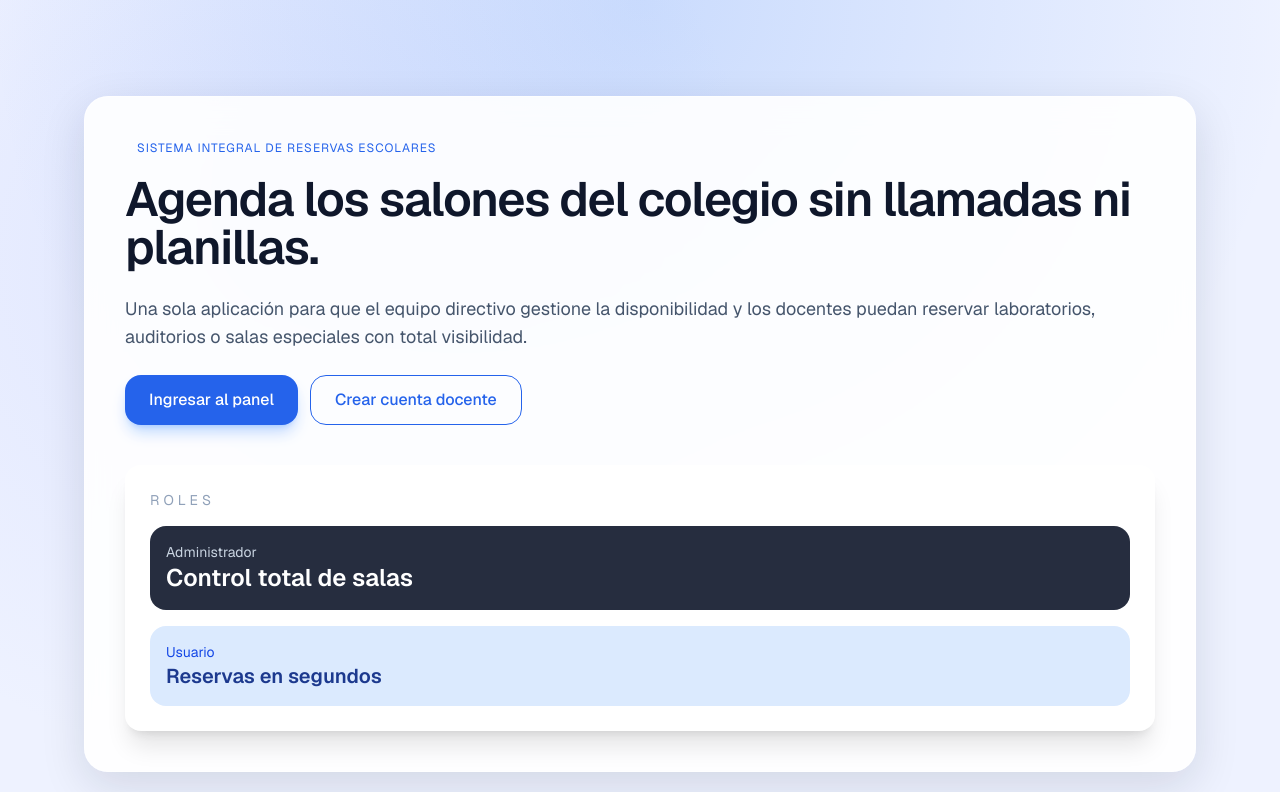
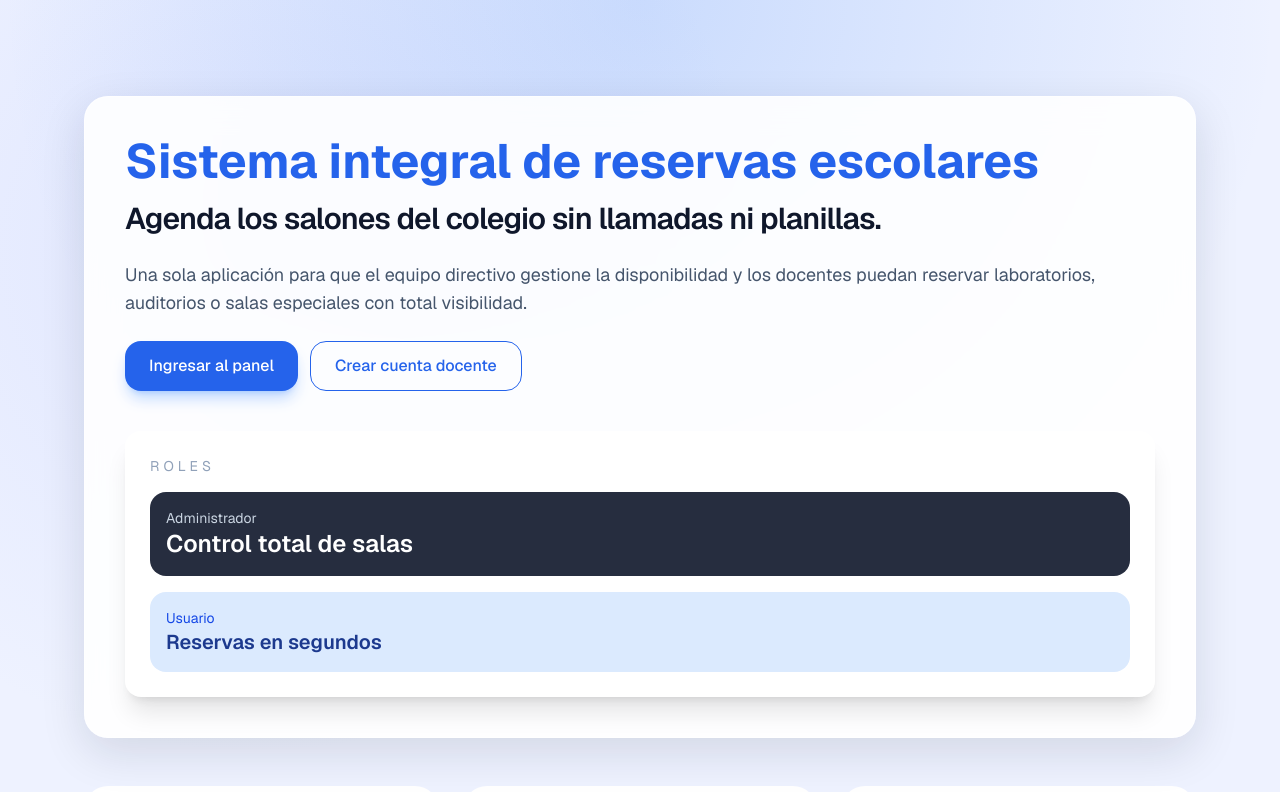
Before and after one commit to fzdiegooo/sistema-reservas, a Next.js app: page / in a window 1280 px wide. Shown: the top 792 px of the page. Built offline with nearby package versions, Linux system fonts and the light colour scheme.

Commit message:
Cambié proporciones del título y subtítulo del page.tsx

```diff
--- a/src/app/page.tsx
+++ b/src/app/page.tsx
@@ -47,12 +47,12 @@ export default function Home() {
   return (
     <main className="relative mx-auto flex min-h-[calc(100vh-4rem)] max-w-6xl flex-col gap-12 px-5 py-16 lg:py-24">
       <section className="glass-panel rounded-3xl p-10 text-center shadow-2xl md:text-left">
-        <p className="tag mx-auto mb-4 w-fit bg-surface-alt text-primary md:mx-0">
+        <p className="mx-auto mb-4 w-fit bg-surface-alt text-primary md:mx-0 text-5xl font-bold">
           Sistema integral de reservas escolares
         </p>
         <div className="grid gap-10 lg:grid-cols-[2fr,1fr] lg:items-center">
           <div className="space-y-6">
-            <h1 className="text-4xl font-semibold tracking-tight text-slate-900 sm:text-5xl">
+            <h1 className="text-2xl font-semibold tracking-tight text-slate-900 sm:text-3xl">
               Agenda los salones del colegio sin llamadas ni planillas.
             </h1>
             <p className="text-lg text-slate-600">
```
